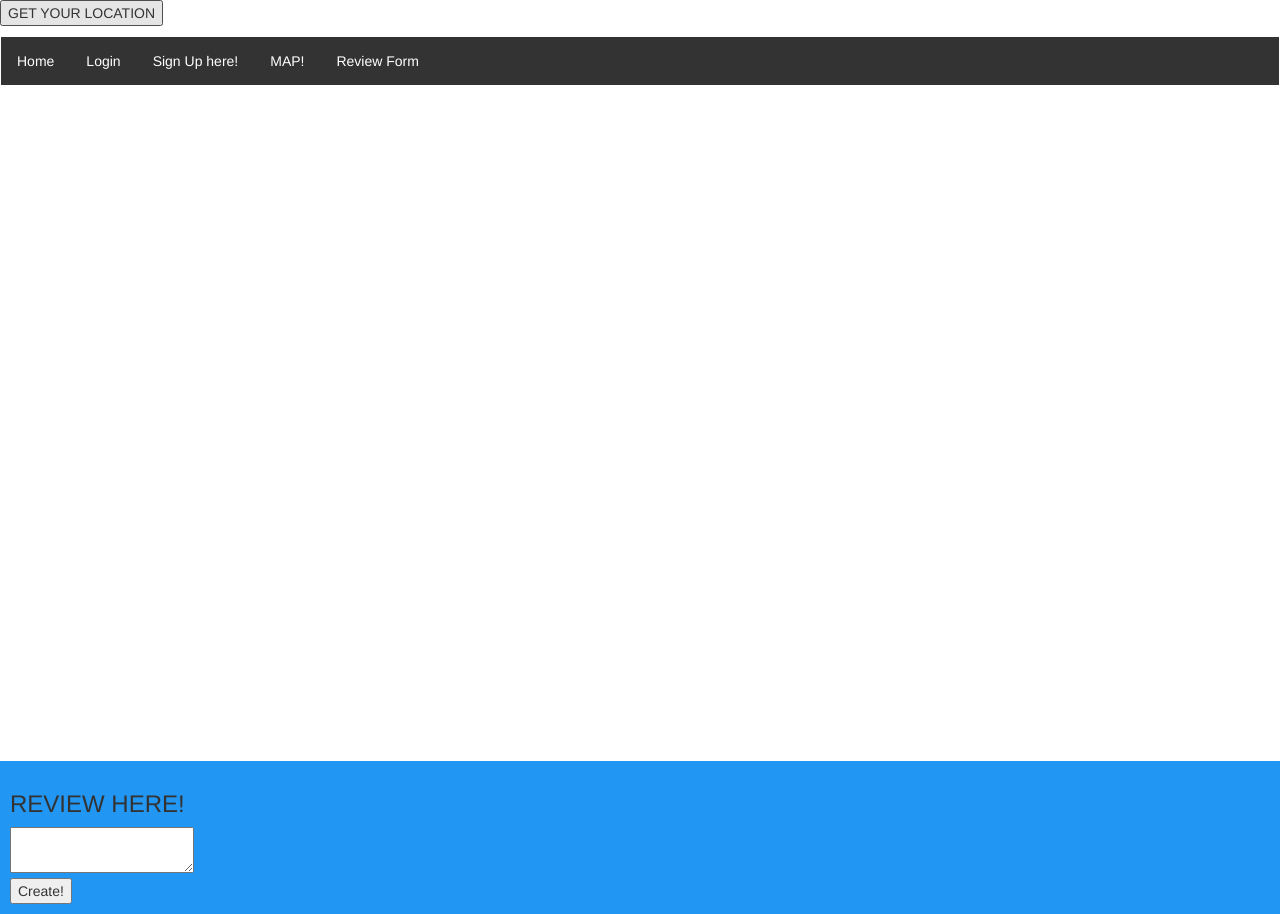
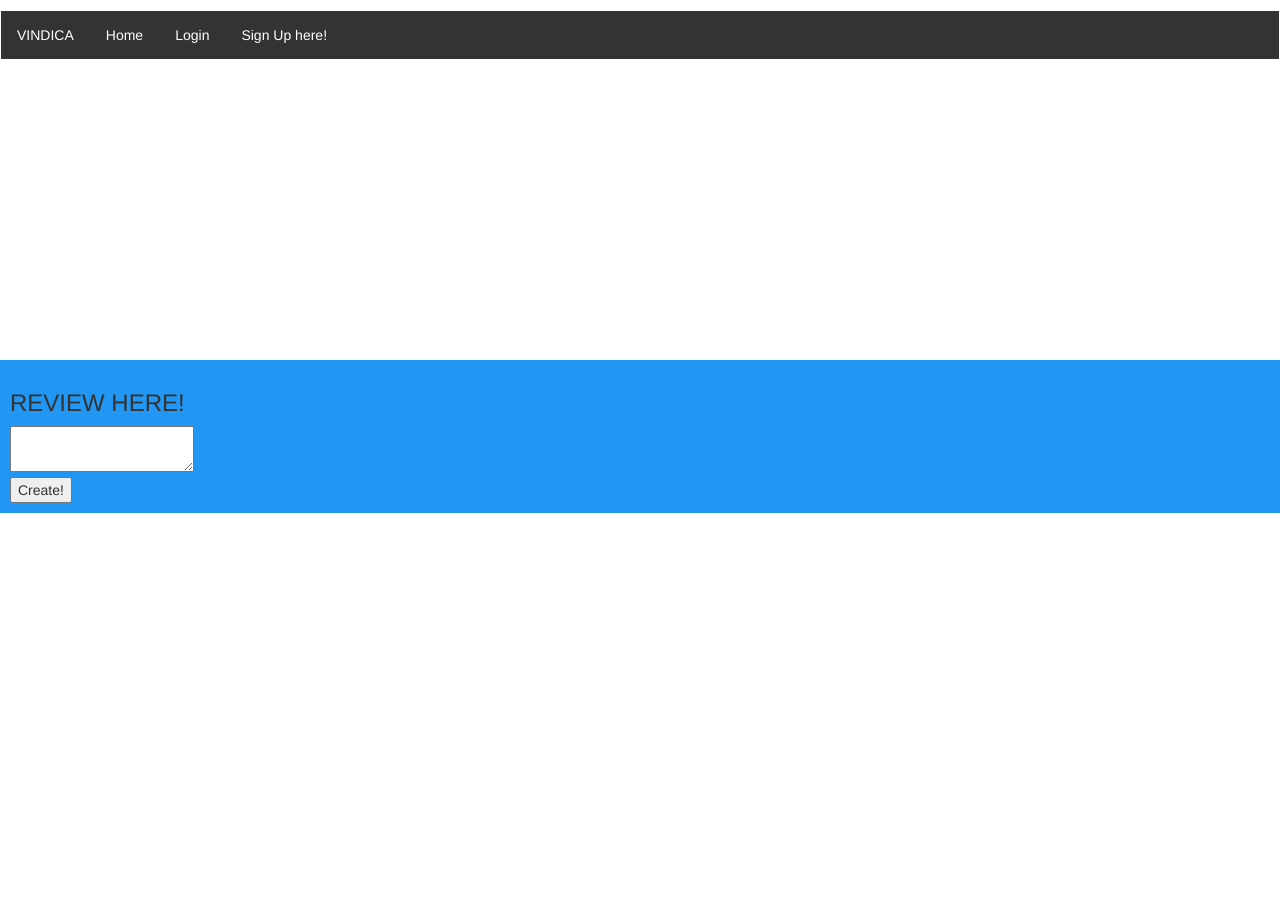
Before and after one commit to gabe571/vindica-frontend, a React (Create React App) app: page /Form in a window 1280 px wide. After the commit the page ends 800 px from the top, so only its background shows below. Built offline with nearby package versions, Linux system fonts and the light colour scheme; what google-maps-react would draw is missing.

Commit message:
fixed up links

```diff
--- a/public/index.html
+++ b/public/index.html
@@ -32,9 +32,6 @@
   </head>
   <body>
 
-
-<button onclick="getLocation()">GET YOUR LOCATION</button>
-
 <p id="demo"></p>
     <script>
       var x = document.getElementById("demo");
@@ -64,6 +61,7 @@
       To create a production bundle, use `npm run build` or `yarn build`.
     -->
 
+    <!-- <button onclick="getLocation()">GET YOUR LOCATION</button> -->
 
   </body>
 </html>
--- a/src/App.css
+++ b/src/App.css
@@ -7,7 +7,7 @@
 }
 
 .form-container {
-  margin-top: 675px;
+  margin-top: 300px;
   display: grid;
   background-color: #2196F3;
   padding: 10px;
--- a/src/App.js
+++ b/src/App.js
@@ -1,5 +1,6 @@
 import React, {Component} from 'react';
 import './App.css';
+import LandingPage from './components/LandingPage'
 import MapContainer from './containers/MapContainer'
 import Form from './components/Form'
 import Login from './components/Login'
@@ -15,9 +16,10 @@ class App extends Component {
       <div className="App">
 <NavBar />
   <Switch>
-  <Route exact path='/' component={Home}/>
+  <Route exact path='/' component={LandingPage}/>
   <Route path="/login" component={Login}/>
   <Route path='/SignUp' component={SignUp}/>
+  <Route path='/Home' component={Home}/>
   <Route path="/MapContainer" component={MapContainer}/>
   <Route path='/Form' component={Form}/>
 </Switch>
--- a/src/components/Home.js
+++ b/src/components/Home.js
@@ -1,11 +1,18 @@
-import React from 'react';
+import React, { Component } from 'react'
+import MapContainer  from '../containers/MapContainer'
+import Form from './Form'
 
-const Home = () => {
-  return (
-    <div className="home">
-     <h1>testing!</h1>
-    </div>
-  );
+class Home extends React.Component {
+
+
+    render() {
+        return (
+               <div>
+                   <MapContainer />
+                   <Form />
+           </div>
+        )
+}
 }
 
-export default Home;
+export default Home
--- /dev/null
+++ b/src/components/LandingPage.js
@@ -0,0 +1,19 @@
+import React, { Component } from 'react'
+import Login from './Login'
+import SignUp from './SignUp'
+
+class LandingPage extends React.Component {
+
+
+    render() {
+        return (
+               <div>
+                   <h1>VINDICA!</h1>
+<Login />
+<SignUp />
+           </div>
+        )
+}
+}
+
+export default LandingPage
--- a/src/components/NavBar.js
+++ b/src/components/NavBar.js
@@ -12,19 +12,16 @@ class NavBar extends Component {
             <div className="navbar">
     <ul>
          <li>
-           <NavLink to='/' exact>Home</NavLink>
+           <NavLink to='/' exact>VINDICA</NavLink>
+         </li>
+         <li>
+           <NavLink to='/home'>Home</NavLink>
          </li>
          <li>
            <NavLink to='/login'>Login</NavLink>
          </li>
          <li>
            <NavLink to='/SignUp'>Sign Up here!</NavLink>
-         </li>
-         <li>
-           <NavLink to='/MapContainer'>MAP!</NavLink>
-         </li>
-         <li>
-           <NavLink to='/Form'>Review Form</NavLink>
          </li>
        </ul>
 
--- a/src/containers/MapContainer.js
+++ b/src/containers/MapContainer.js
@@ -16,6 +16,8 @@ render() {
   return (
 
     <div className="map">
+          <button onclick="getLocation()">GET YOUR LOCATION</button>
+
     <Map
       google={this.props.google}
       zoom={15}
```
Also changed, not shown: src/containers/LandingPage.js (deleted, +0 -14 lines), src/containers/Home.png (deleted).
